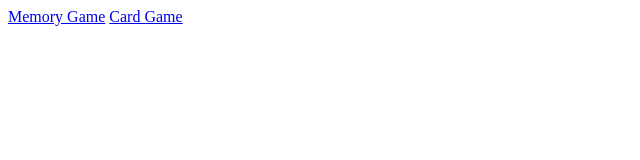
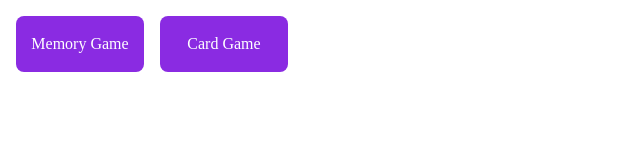
Before and after one commit to W1nt3rR/JavaScript-Games, a plain HTML site: page index.html in a window 1280 px wide. Shown: the whole page, without its empty margins (0-640 px from the left). Drawn offline with Linux system fonts and the light colour scheme.

Commit message:
Create buttons for the different games

```diff
--- a/index.html
+++ b/index.html
@@ -8,7 +8,13 @@
     <link rel="stylesheet" href="style.css">
 </head>
 <body>
-    <a href="./IgraMemorije/index.html">Memory Game</a>
-    <a href="./IgraKarata/index.html">Card Game</a>
+    <div id="content">
+        <a href="./IgraMemorije/index.html">
+            <div class="btn">Memory Game</div>
+        </a>
+        <a href="./IgraKarata/index.html">
+            <div class="btn">Card Game</div>
+        </a>
+    </div>
 </body>
 </html>
--- a/style.css
+++ b/style.css
@@ -0,0 +1,24 @@
+.btn {
+    min-width: 128px;
+    height: 56px;
+    background-color: blueviolet;
+    margin: 8px;
+    border-radius: 8px;
+    display: flex;
+    justify-content: center;
+    align-items: center;
+    transition: all 300ms;
+    color: white;
+}
+
+.btn:hover {
+    filter: brightness(1.2);
+}
+
+a {
+    text-decoration: none;
+}
+
+#content {
+    display: flex;
+}
```
